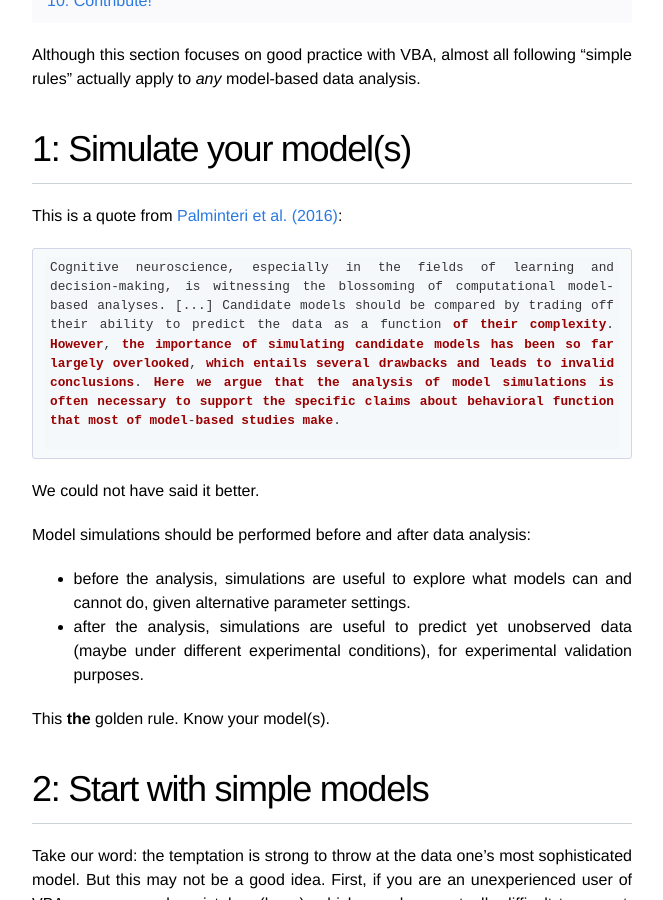
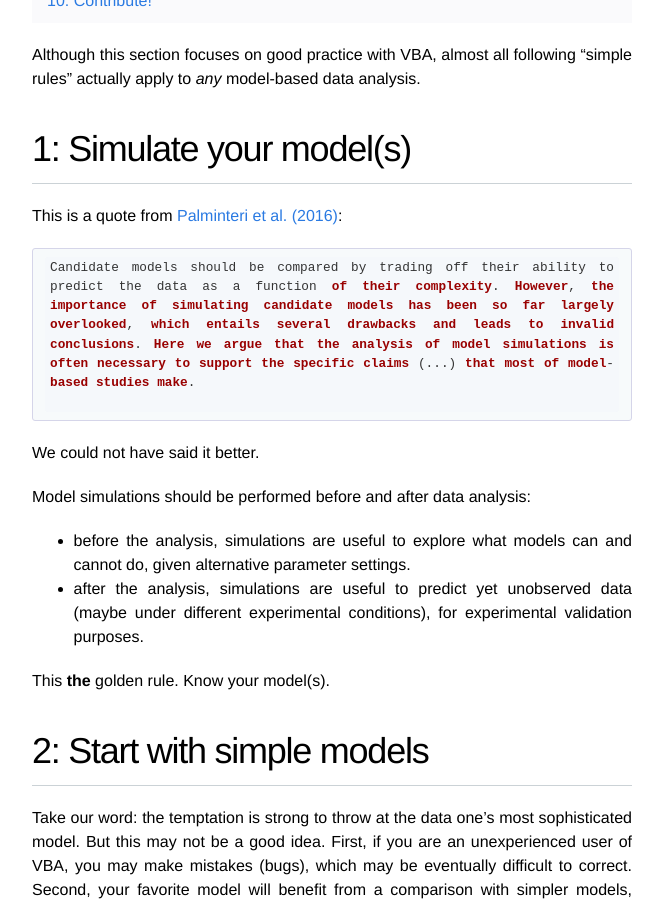
Before and after one commit to MBB-team/VBA-toolbox, a Jekyll site: the page built from _wiki/10-simple-rules.md, in a window 1280 px wide and 900 px high, scrolled down 452 px. Shown: the whole window, without its empty margins (308-971 px from the left). Built offline with Jekyll 4.4.1, drawn with Linux system fonts in a browser that asks for light colours; nearby versions of some CDN libraries.

Commit message:
Update 10-simple-rules.md

````diff
--- a/_wiki/10-simple-rules.md
+++ b/_wiki/10-simple-rules.md
@@ -11,7 +11,7 @@
 This is a quote from [Palminteri et al. (2016)](http://www.biorxiv.org/content/early/2016/10/07/079798):
 
 ```
-Cognitive neuroscience, especially in the fields of learning and decision-making, is witnessing the blossoming of computational model-based analyses. [...] Candidate models should be compared by trading off their ability to predict the data as a function of their complexity. However, the importance of simulating candidate models has been so far largely overlooked, which entails several drawbacks and leads to invalid conclusions. Here we argue that the analysis of model simulations is often necessary to support the specific claims about behavioral function that most of model-based studies make.
+Candidate models should be compared by trading off their ability to predict the data as a function of their complexity. However, the importance of simulating candidate models has been so far largely overlooked, which entails several drawbacks and leads to invalid conclusions. Here we argue that the analysis of model simulations is often necessary to support the specific claims (...) that most of model-based studies make.
 
 ```
 
````
